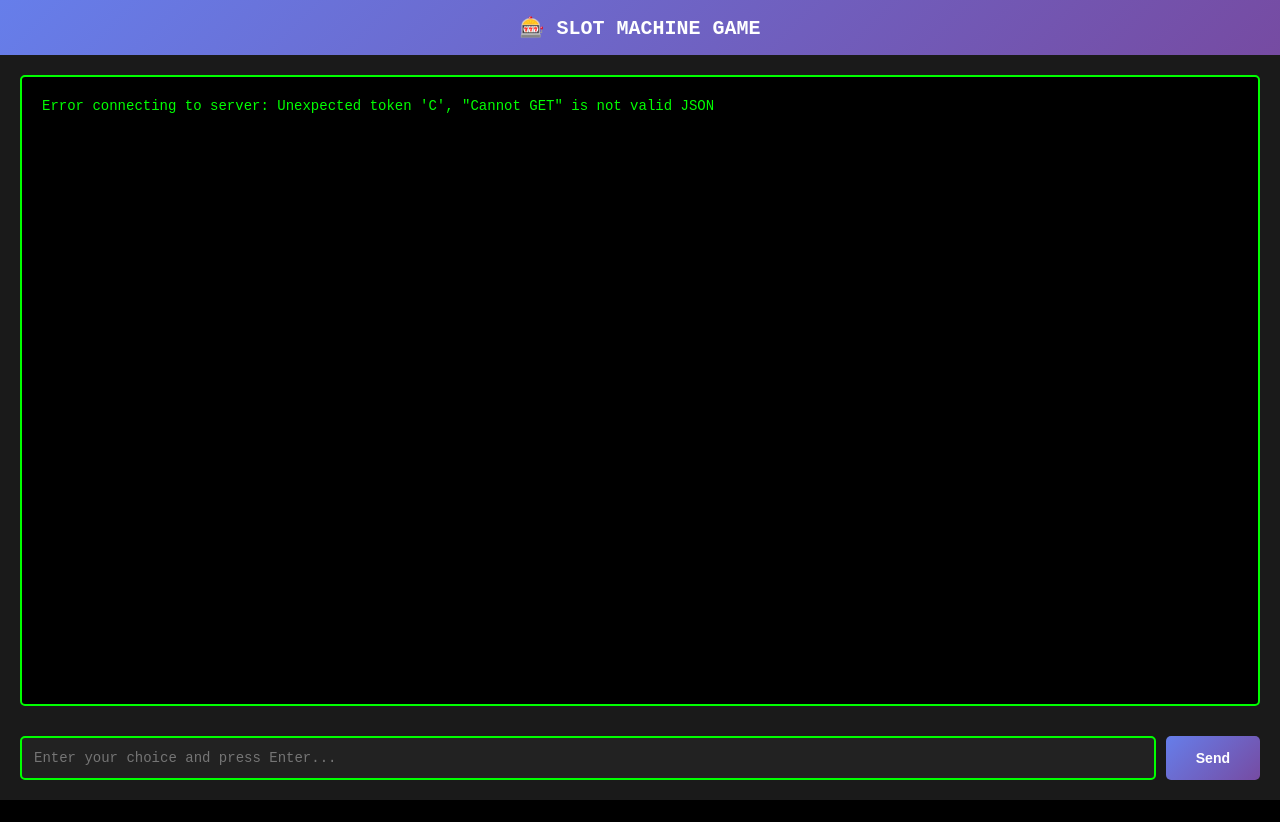
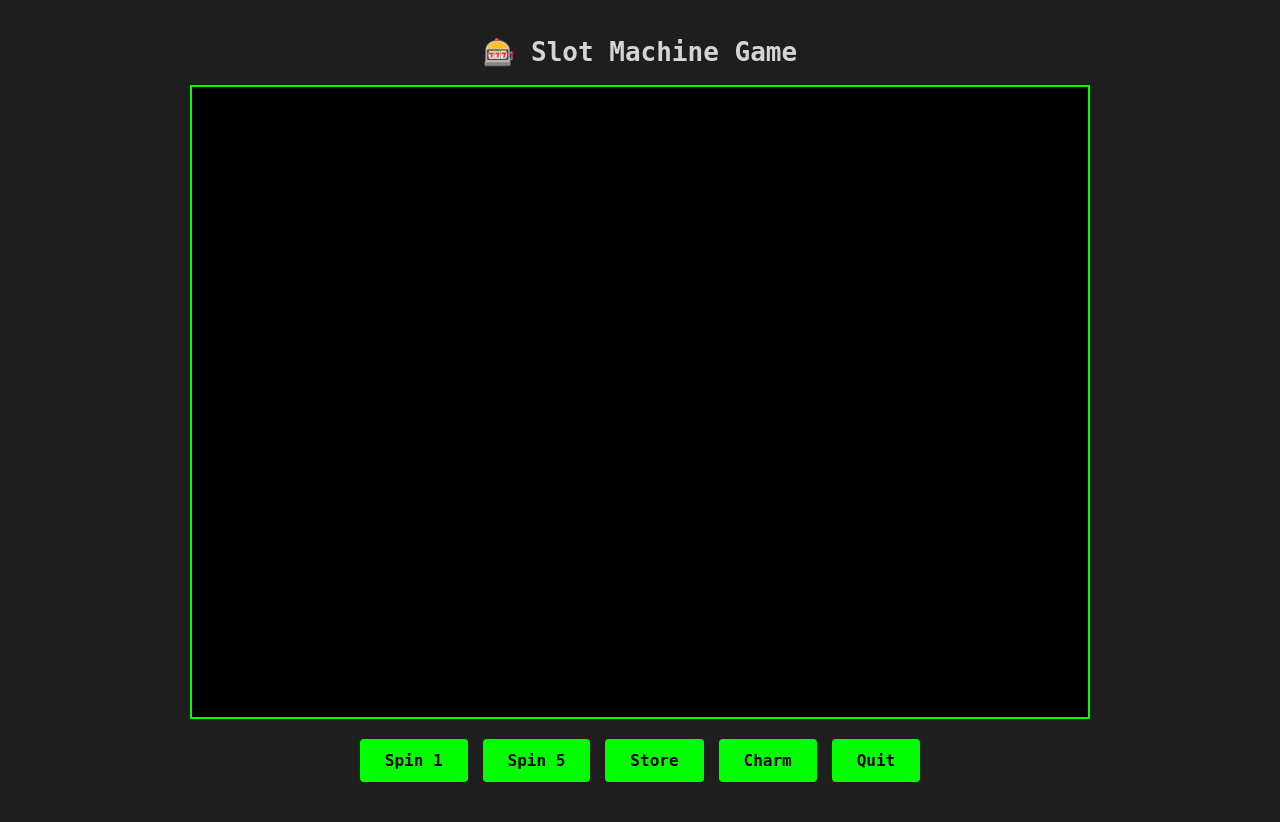
Before and after one commit to sohanswamy5511-del/fun.py, a Flask app: template templates/index.html in a window 1280 px wide. Before the commit the page ends 800 px from the top, so only its background shows below. Run offline with Flask 3, Linux system fonts and the light colour scheme; the template is opened without the code that fills it, so the values that code supplies are empty.

Commit message:
hopefully server looks more realistic

```diff
--- a/app.py
+++ /dev/null
@@ -1,35 +0,0 @@
-from flask import Flask, render_template, request, jsonify, session
-import subprocess
-import os
-import sys
-
-app = Flask(__name__)
-app.secret_key = 'fun-game-secret'
-
-# Store game processes
-game_processes = {}
-
-@app.route('/')
-def index():
-    return render_template('game.html')
-
-@app.route('/start-game', methods=['POST'])
-def start_game():
-    """Start a new game instance"""
-    session_id = request.json.get('session_id', 'default')
-
-    # Start the game process
-    try:
-        # Add the fun.py directory to path so imports work
-        sys.path.insert(0, '/workspaces/fun.py')
-
-        # Import and run game
-        from fun import main
-        game_processes[session_id] = main
-
-        return jsonify({'status': 'started', 'session_id': session_id})
-    except Exception as e:
-        return jsonify({'status': 'error', 'message': str(e)}), 500
-
-if __name__ == '__main__':
-    app.run(debug=True, host='0.0.0.0', port=5000)
--- a/server.py
+++ b/server.py
@@ -13,8 +13,7 @@ app.secret_key = 'fun-game-secret'
 game_process = None
 output_queue = queue.Queue()
 input_queue = queue.Queue()
-game_thread = None
-output_buffer = []  # Buffer for collecting output before sending
+output_buffer = []
 last_output_time = time.time()
 
 # Symbol mapping for images
@@ -26,63 +25,10 @@ SYMBOL_IMAGES = {
     'Wheel': 'wheel.svg'
 }
 
-def read_output():
-    """Read output from game process and buffer it before sending"""
-    global game_process, output_buffer, last_output_time
-    if game_process:
-        while True:
-            try:
-                line = game_process.stdout.readline()
-                if not line:
-                    break
-                # Process the line to replace symbols with images
-                processed_line = process_line_for_images(line.decode('utf-8', errors='ignore'))
-
-                # Send welcome message immediately (don't buffer it)
-                if "Welcome to the Slot Machine Game" in processed_line:
-                    output_queue.put(processed_line)
-                    last_output_time = time.time()
-                    continue
-
-                # Check if this is the start of a new spin
-                if "--- SPIN" in processed_line:
-                    # Send any buffered output first
-                    if output_buffer:
-                        combined_output = ''.join(output_buffer)
-                        output_queue.put(combined_output)
-                        output_buffer.clear()
-
-                    # Add a delay before the spin (1 second)
-                    time.sleep(1.0)
-
-                    # Send the spin header
-                    output_queue.put(processed_line)
-                    last_output_time = time.time()
-                    continue
-
-                # Add other lines to buffer
-                output_buffer.append(processed_line)
-
-                # Send buffer if it's been more than 200ms or buffer is getting large
-                current_time = time.time()
-                if (current_time - last_output_time > 0.2) or (len(output_buffer) > 10):
-                    if output_buffer:
-                        combined_output = ''.join(output_buffer)
-                        output_queue.put(combined_output)
-                        output_buffer.clear()
-                        last_output_time = current_time
-
-            except Exception as e:
-                output_queue.put(f"[Error reading output: {e}]\n")
-                break
-
 def process_line_for_images(line):
     """Replace symbol display names with HTML image tags with multiplier overlay"""
-    # Pattern to match symbol display names like "Coin (Heads)", "Spinner (x12)", etc.
     for symbol_name, image_file in SYMBOL_IMAGES.items():
-        # Replace symbol names with image tags including multiplier
         if symbol_name == 'Coin':
-            # Special handling for Coin - extract Heads/Tails and convert to multiplier
             pattern = r'Coin \((Heads|Tails)\)'
             def coin_replacer(match):
                 result = match.group(1)
@@ -90,31 +36,73 @@ def process_line_for_images(line):
                 return f'<div class="symbol-container"><img src="/static/images/{image_file}" alt="Coin ({result})" title="Coin ({result})" class="symbol-image"><div class="multiplier-overlay">{mult}</div></div>'
             line = re.sub(pattern, coin_replacer, line)
         else:
-            # For other symbols, extract the multiplier from (x{number})
             pattern = rf'({re.escape(symbol_name)}\s*\(x(\d+)\))'
             def replacer(match):
                 full_match = match.group(1)
                 mult = match.group(2)
                 return f'<div class="symbol-container"><img src="/static/images/{image_file}" alt="{full_match}" title="{full_match}" class="symbol-image"><div class="multiplier-overlay">{mult}</div></div>'
             line = re.sub(pattern, replacer, line)
-
     return line
 
+def read_output():
+    """Continuously read output from the game process"""
+    global game_process, output_buffer, last_output_time
+
+    while True:
+        if not game_process:
+            time.sleep(0.05)
+            continue
+
+        line = game_process.stdout.readline()
+        if not line:
+            time.sleep(0.01)
+            continue
+
+        processed_line = process_line_for_images(line)
+
+        # Send welcome message immediately
+        if "Welcome to the Slot Machine Game" in processed_line:
+            output_queue.put(processed_line)
+            last_output_time = time.time()
+            continue
+
+        # Detect start of spin
+        if "--- SPIN" in processed_line:
+            if output_buffer:
+                output_queue.put(''.join(output_buffer))
+                output_buffer.clear()
+
+            time.sleep(1.0)
+            output_queue.put(processed_line)
+            last_output_time = time.time()
+            continue
+
+        # Normal buffering
+        output_buffer.append(processed_line)
+
+        now = time.time()
+        if (now - last_output_time > 0.2) or len(output_buffer) > 10:
+            output_queue.put(''.join(output_buffer))
+            output_buffer.clear()
+            last_output_time = now
+
 def send_input():
-    """Send input from queue to game process"""
+    """Send queued input to the game process"""
     global game_process
-    if game_process:
-        while True:
-            try:
-                user_input = input_queue.get(timeout=1)
-                if user_input:
-                    game_process.stdin.write((user_input + '\n').encode())
-                    game_process.stdin.flush()
-            except queue.Empty:
-                pass
-            except Exception as e:
-                print(f"Error sending input: {e}")
-                break
+
+    while True:
+        if not game_process:
+            time.sleep(0.05)
+            continue
+
+        try:
+            user_input = input_queue.get(timeout=1)
+            game_process.stdin.write(user_input + '\n')
+            game_process.stdin.flush()
+        except queue.Empty:
+            pass
+        except Exception as e:
+            print(f"Error sending input: {e}")
 
 @app.route('/')
 def index():
@@ -123,23 +111,22 @@ def index():
 @app.route('/api/start-game', methods=['POST'])
 def start_game():
     """Start the slot machine game"""
-    global game_process, game_thread
+    global game_process
 
     try:
-        # Start the game process with unbuffered output so text appears immediately
         env = os.environ.copy()
         env['PYTHONUNBUFFERED'] = '1'
+
         game_process = subprocess.Popen(
             ['python', '-u', '/workspaces/fun.py/fun.py'],
             stdin=subprocess.PIPE,
             stdout=subprocess.PIPE,
             stderr=subprocess.STDOUT,
-            bufsize=1,
-            universal_newlines=False,
+            bufsize=0,
+            universal_newlines=True,
             env=env
         )
 
-        # Start threads to handle I/O
         threading.Thread(target=read_output, daemon=True).start()
         threading.Thread(target=send_input, daemon=True).start()
 
@@ -149,7 +136,7 @@ def start_game():
 
 @app.route('/api/get-output', methods=['GET'])
 def get_output():
-    """Get accumulated output from game"""
+    """Return accumulated output"""
     output = ""
     try:
         while True:
@@ -160,7 +147,7 @@ def get_output():
 
 @app.route('/api/send-input', methods=['POST'])
 def send_user_input():
-    """Send user input to game"""
+    """Receive button commands from the browser"""
     user_input = request.json.get('input', '').strip()
     if user_input:
         input_queue.put(user_input)
--- a/templates/index.html
+++ b/templates/index.html
@@ -1,239 +1,135 @@
 <!DOCTYPE html>
 <html>
 <head>
-    <title>🎰 Slot Machine Game</title>
+    <title>Slot Machine Game</title>
     <style>
-        * {
-            margin: 0;
-            padding: 0;
-            box-sizing: border-box;
+        body {
+            font-family: monospace;
+            background-color: #1e1e1e;
+            color: #d4d4d4;
+            padding: 20px;
+            max-width: 900px;
+            margin: 0 auto;
         }
-        body {
-            font-family: 'Courier New', monospace;
-            background: linear-gradient(135deg, #667eea 0%, #764ba2 100%);
-            min-height: 100vh;
-            margin: 0;
-            padding: 0;
+
+        h1 {
+            text-align: center;
+        }
+
+        /* Terminal output area */
+        #terminal {
+            background-color: #000;
+            border: 2px solid #0f0;
+            padding: 15px;
+            height: 600px;
+            overflow-y: auto;
+            margin-bottom: 20px;
+
+            /* CRITICAL FIX: preserve newlines EXACTLY */
+            white-space: pre;
+            font-family: monospace;
+
+            /* Helps align rows of symbols */
+            line-height: 52px;
+        }
+
+        /* Button bar */
+        .button-row {
             display: flex;
-            align-items: center;
             justify-content: center;
-            overflow: hidden;
+            gap: 15px;
+            margin-bottom: 20px;
         }
-        .container {
-            background: #1a1a1a;
-            border-radius: 0;
-            box-shadow: none;
-            width: 100vw;
-            height: 100vh;
-            overflow: hidden;
-            display: flex;
-            flex-direction: column;
-        }
-        .header {
-            background: linear-gradient(135deg, #667eea 0%, #764ba2 100%);
-            color: white;
-            padding: 15px 20px;
-            text-align: center;
-            font-size: 20px;
+
+        .button-row button {
+            padding: 12px 25px;
+            background-color: #0f0;
+            color: #000;
+            border: none;
+            cursor: pointer;
             font-weight: bold;
-            flex-shrink: 0;
-        }
-        .game-area {
-            flex: 1;
-            display: flex;
-            flex-direction: column;
-            padding: 20px;
-            min-height: 0;
-        }
-        #output {
-            background: #000;
-            border: 2px solid #00ff00;
-            color: #00ff00;
-            padding: 20px;
-            flex: 1;
-            overflow-y: auto;
-            font-size: 14px;
-            line-height: 1.4;
-            margin-bottom: 15px;
-            white-space: pre-wrap;
-            word-wrap: break-word;
-            border-radius: 5px;
-            scroll-behavior: smooth;
-        }
-        #output::-webkit-scrollbar {
-            width: 8px;
-        }
-        #output::-webkit-scrollbar-track {
-            background: #1a1a1a;
-        }
-        #output::-webkit-scrollbar-thumb {
-            background: #00ff00;
+            font-family: monospace;
+            font-size: 16px;
             border-radius: 4px;
         }
-        .input-area {
-            display: flex;
-            gap: 10px;
-            margin-top: auto;
-            padding-top: 15px;
-            flex-shrink: 0;
+
+        .button-row button:hover {
+            background-color: #0a0;
         }
-        #userInput {
-            flex: 1;
-            padding: 12px;
-            background: #222;
-            border: 2px solid #00ff00;
-            color: #00ff00;
-            font-family: 'Courier New', monospace;
-            font-size: 14px;
-            border-radius: 5px;
-        }
-        #userInput:focus {
-            outline: none;
-            background: #2a2a2a;
-        }
-        button {
-            padding: 12px 30px;
-            background: linear-gradient(135deg, #667eea 0%, #764ba2 100%);
-            color: white;
-            border: none;
-            border-radius: 5px;
-            font-weight: bold;
-            cursor: pointer;
-            font-size: 14px;
-            transition: all 0.3s;
-        }
-        button:hover {
-            transform: translateY(-2px);
-            box-shadow: 0 5px 15px rgba(102, 126, 234, 0.4);
-        }
-        button:active {
-            transform: translateY(0);
-        }
+
+        /* Symbol container — behaves like a single tile */
         .symbol-container {
+            display: inline-block;
             position: relative;
-            display: inline-block;
-            margin: 0 2px;
+            width: 48px;
+            height: 48px;
+            margin: 2px 6px;
             vertical-align: middle;
         }
+
+        /* Symbol image */
         .symbol-image {
-            width: 40px;
-            height: 40px;
+            width: 100%;
+            height: 100%;
+            object-fit: contain;
+            display: block;
         }
+
+        /* Multiplier overlay */
         .multiplier-overlay {
             position: absolute;
-            top: 50%;
-            left: 50%;
-            transform: translate(-50%, -50%);
-            color: white;
+            bottom: -2px;
+            right: -2px;
+            background: rgba(0, 0, 0, 0.75);
+            color: #0f0;
             font-size: 14px;
+            padding: 1px 4px;
+            border-radius: 3px;
             font-weight: bold;
-            text-shadow: 2px 2px 4px rgba(0,0,0,0.8);
             pointer-events: none;
-            font-family: 'Courier New', monospace;
         }
     </style>
 </head>
 <body>
-    <div class="container">
-        <div class="header">🎰 SLOT MACHINE GAME</div>
-        <div class="game-area">
-            <div id="output">Initializing game...</div>
-            <div class="input-area">
-                <input
-                    type="text"
-                    id="userInput"
-                    placeholder="Enter your choice and press Enter..."
-                    autocomplete="off"
-                >
-                <button onclick="sendInput()">Send</button>
-            </div>
-        </div>
+
+    <h1>🎰 Slot Machine Game</h1>
+
+    <div id="terminal"></div>
+
+    <!-- BUTTON CONTROLS -->
+    <div class="button-row">
+        <button onclick="sendCommand('1')">Spin 1</button>
+        <button onclick="sendCommand('5')">Spin 5</button>
+        <button onclick="sendCommand('store')">Store</button>
+        <button onclick="sendCommand('charm')">Charm</button>
+        <button onclick="sendCommand('q')">Quit</button>
     </div>
 
     <script>
-        const output = document.getElementById('output');
-        const userInput = document.getElementById('userInput');
-        let gameRunning = false;
+        const terminal = document.getElementById('terminal');
 
-        // Start the game when page loads
-        window.addEventListener('load', () => {
-            startGame();
-        });
+        // Start the game automatically
+        fetch('/api/start-game', { method: 'POST' });
 
-        async function startGame() {
-            try {
-                const response = await fetch('/api/start-game', {
-                    method: 'POST'
-                });
-                const data = await response.json();
+        // Poll for output every 200ms
+        setInterval(async () => {
+            const res = await fetch('/api/get-output');
+            const data = await res.json();
+            if (data.output) {
+                terminal.innerHTML += data.output;
+                terminal.scrollTop = terminal.scrollHeight;
+            }
+        }, 200);
 
-                if (data.status === 'ok') {
-                    gameRunning = true;
-                    userInput.focus();
-                    // Clear the initializing message
-                    output.textContent = '';
-                    pollOutput();
-                } else {
-                    output.textContent = 'Error: ' + data.message;
-                }
-            } catch (error) {
-                output.textContent = 'Error connecting to server: ' + error.message;
-            }
+        // Send a command to the server
+        function sendCommand(cmd) {
+            fetch('/api/send-input', {
+                method: 'POST',
+                headers: { 'Content-Type': 'application/json' },
+                body: JSON.stringify({ input: cmd })
+            });
         }
+    </script>
 
-        async function pollOutput() {
-            while (gameRunning) {
-                try {
-                    const response = await fetch('/api/get-output');
-                    const data = await response.json();
-
-                    if (data.output) {
-                        // Insert HTML content
-                        output.insertAdjacentHTML('beforeend', data.output);
-
-                        // Always auto-scroll to bottom for new content
-                        requestAnimationFrame(() => {
-                            output.scrollTop = output.scrollHeight;
-                        });
-                    }
-                } catch (error) {
-                    console.error('Polling error:', error);
-                }
-
-                // Poll every 200ms for more responsive updates
-                await new Promise(resolve => setTimeout(resolve, 200));
-            }
-        }
-
-        async function sendInput() {
-            const input = userInput.value.trim();
-            if (!input) return;
-
-            userInput.value = '';
-
-            try {
-                const response = await fetch('/api/send-input', {
-                    method: 'POST',
-                    headers: {
-                        'Content-Type': 'application/json'
-                    },
-                    body: JSON.stringify({ input: input })
-                });
-
-                if (!response.ok) {
-                    console.error('Failed to send input');
-                }
-            } catch (error) {
-                console.error('Error sending input:', error);
-            }
-        }
-
-        // Handle Enter key
-        userInput.addEventListener('keypress', (e) => {
-            if (e.key === 'Enter') {
-                sendInput();
-            }
-        });
-    </script>
 </body>
 </html>
```
Also changed, not shown: game.html (deleted, +0 -91 lines), plan.md (added, +6 -0 lines).
